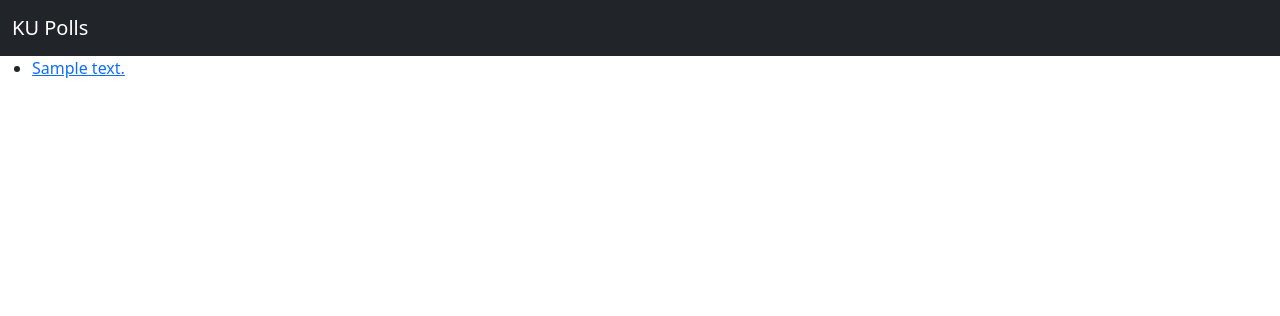
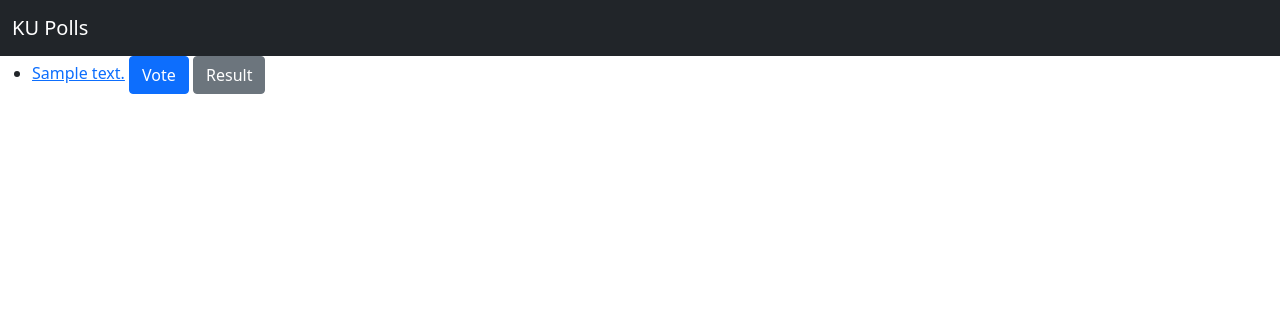
Before and after one commit to HelloYeew/ku-polls, a Django app: template polls/templates/polls/index.html in a window 1280 px wide. Shown: the top 316 px of the page. Run offline with Django 3.2, Linux system fonts and the light colour scheme; the template is opened without the code that fills it: values that come from a table or form of the project are taken from there, others are empty; tables that the repository leaves empty hold one stand-in row (values such as "Sample post").

Commit message:
Add `vote` and `results` links for each question on polls index page

```diff
--- a/polls/templates/polls/index.html
+++ b/polls/templates/polls/index.html
@@ -8,7 +8,7 @@
 {% if latest_question_list %}
     <ul>
     {% for question in latest_question_list %}
-    <li><a href="{% url 'polls:detail' question.id %}">{{ question.question_text }}</a></li>
+    <li><a href="{% url 'polls:detail' question.id %}">{{ question.question_text }}</a> <a class="btn btn-primary" href="{% url 'polls:detail' question.id %}" role="button">Vote</a> <a class="btn btn-secondary" href="{% url 'polls:results' question.id %}" role="button">Result</a> </li>
     {% endfor %}
     </ul>
 {% else %}
```
